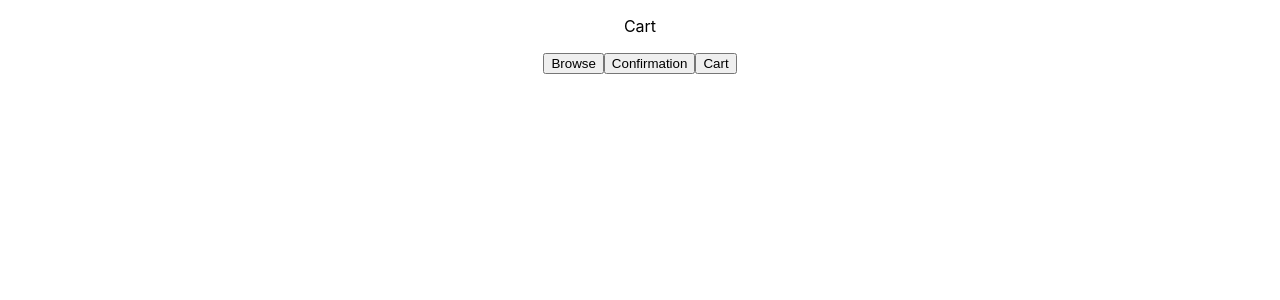
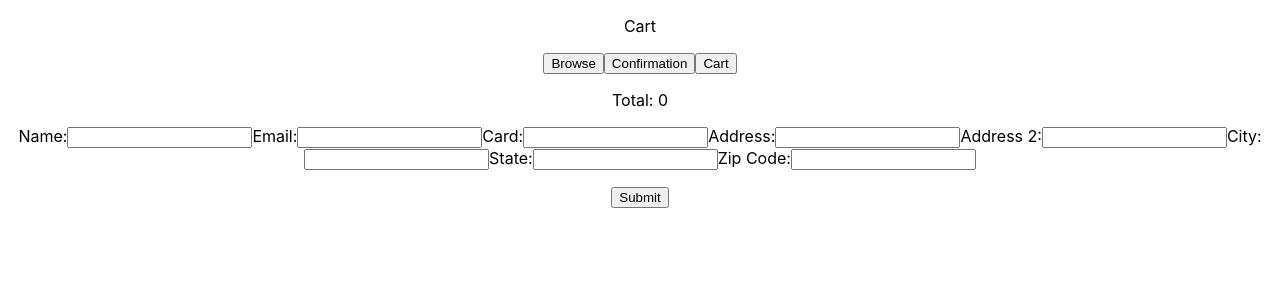
Before and after one commit to Ian-Halstead-Dev/309-Projects, a React (Create React App) app in the folder project-2/: page / in a window 1280 px wide. Both pictures are taken after a click on the button "Cart". Shown: the top 300 px of the page. Built offline with nearby package versions, Linux system fonts and the light colour scheme.

Commit message:
Fixed things

```diff
--- a/project-2/public/products.json
+++ b/project-2/public/products.json
@@ -5,63 +5,63 @@
           "id": 1,
           "name": "Tofu Bao",
           "image": "https://photo2.foodgawker.com/wp-content/uploads/2020/12/3673283.jpg",
-          "price": "250",
-          "description": "crispy, fried tofu bites mixed in a spicy, topped Sausage"
+          "price": "2.50",
+          "description": "Crispy, fried tofu bites mixed in a spicy, topped Sausage"
       },
       {
           "id": 2,
           "name": "Tacos De alambre",
           "image": "https://photo.foodgawker.com/wp-content/uploads/2020/10/3652339.jpg",
-          "price": "300",
-          "description": "chicken cooked with bacon, topped with Oaxaca cheese"
+          "price": "3.00",
+          "description": "Chicken cooked with bacon, topped with Oaxaca cheese"
       },
       {
           "id": 3,
           "name": "Tacos Al Pastor",
           "image": "https://photo2.foodgawker.com/wp-content/uploads/2020/11/3666680.jpg",
-          "price": "200",
-          "description": "warmth from spices and sweetness from pineapple"
+          "price": "2.00",
+          "description": "Warmth from spices and sweetness from pineapple"
       },
       {
           "id": 4,
           "name": "Chicken Bruschetta",
           "image": "https://photo.foodgawker.com/wp-content/uploads/2020/10/3655673.jpg",
-          "price": "500",
-          "description": "crunch, succulent juicy chicken and a glaze drizzle"
+          "price": "5.00",
+          "description": "Crunch, succulent juicy chicken and a glaze drizzle"
       },
       {
           "id": 5,
           "name": "Vegetarian Frito Pie",
           "image": "https://photo2.foodgawker.com/wp-content/uploads/2020/10/3650127.jpg",
-          "price": "350",
+          "price": "3.50",
           "description": "Kick off the week than with this Vegetarian Frito Pie"
       },
       {
           "id": 6,
           "name": "Kafta Kebabs",
           "image": "https://photo2.foodgawker.com/wp-content/uploads/2020/09/3647666.jpg",
-          "price": "200",
-          "description": "beautifully flavored with spices and fresh parsley"
+          "price": "2.00",
+          "description": "Beautifully flavored with spices and fresh parsley"
       },
       {
           "id": 7,
           "name": "Balik Ekmek",
           "image": "https://photo2.foodgawker.com/wp-content/uploads/2020/09/3642459.jpeg",
-          "price": "600",
-          "description": "BALIK EKMEK / ISTANBUL STREET FLAVOR, FISH SANDWICH"
+          "price": "6.00",
+          "description": "Istanbul street flavor, fish sandwich"
       },
       {
           "id": 8,
           "name": "Kielbasa Quesadillas",
           "image": "https://photo2.foodgawker.com/wp-content/uploads/2020/07/3625674.jpg",
-          "price": "500",
+          "price": "5.00",
           "description": "Sausage, peppers, and onions with a twist: Kielbasa Quesadillas"
       },
       {
           "id": 9,
           "name": "Ground Tacos",
           "image": "https://photo.foodgawker.com/wp-content/uploads/2020/08/3631018.jpg",
-          "price": "400",
+          "price": "4.00",
           "description": "Sandwiches have eggs, bacon, cheese, avocado, spinach, and tomato"
       }
   ]
--- a/project-2/src/App.js
+++ b/project-2/src/App.js
@@ -9,6 +9,29 @@ function App() {
   const [menu, setMenu] = useState([]);
   const [cart, setCart] = useState([]);
   const [currentPage, setCurrentPage] = useState("browse");
+
+  let userDataObj = {
+    name: "",
+    email: "",
+    card: "",
+    address: "",
+    address2: "",
+    city: "",
+    state: "",
+    zip: "",
+  };
+
+  const [userData, setUserData] = useState(userDataObj);
+
+  const [displayedUserData, setDisplayedUserData] = useState();
+
+  useEffect(() => {
+    let displayedUserDataJson = userData;
+    displayedUserDataJson.card = "X".repeat(12) + userData.card.slice(12);
+    setDisplayedUserData(displayedUserDataJson);
+  }, [userData]);
+
+  const [totalPrice, setTotalPrice] = useState(0);
 
   useEffect(() => {
     const fetchData = async () => {
@@ -39,10 +62,8 @@ function App() {
             cartState={[cart, setCart]}
             setCurrentPage={setCurrentPage}
             menuState={[menu, setMenu]}
+            totalPriceState={[totalPrice, setTotalPrice]}
           />
-          {cart.map((item, i) => (
-            <p key={i}>{item}</p>
-          ))}
         </>
       );
     } else if (currentPage.toLowerCase() == "cart") {
@@ -51,6 +72,7 @@ function App() {
           cartState={[cart, setCart]}
           menuState={[menu, setMenu]}
           setCurrentPage={setCurrentPage}
+          totalPriceState={[totalPrice, setTotalPrice]}
         ></Cart>
       );
     } else if (currentPage.toLowerCase() == "confirmation") {
@@ -58,6 +80,7 @@ function App() {
         <Confirmation
           cartState={[cart, setCart]}
           setCurrentPage={setCurrentPage}
+          totalPriceState={[totalPrice, setTotalPrice]}
         ></Confirmation>
       );
     }
--- a/project-2/src/Components/BrowseCard.js
+++ b/project-2/src/Components/BrowseCard.js
@@ -2,12 +2,16 @@ import React, { useState, useEffect } from "react";
 
 function BaseComponent(props) {
   const [cart, setCart] = props.cartState;
+  const [totalPrice, setTotalPrice] = props.totalPriceState;
 
   let product = props.product;
   let addElementToCart = () => {
     setCart((prevCart) => {
       let cartArr = [...prevCart];
       cartArr[product.id - 1] = cartArr[product.id - 1] + 1;
+      setTotalPrice(
+        (prevTotalPrice) => prevTotalPrice + parseFloat(props.product.price)
+      );
       return cartArr;
     });
   };
@@ -17,6 +21,9 @@ function BaseComponent(props) {
       let cartArr = [...prevCart];
       if (cartArr[product.id - 1] > 0) {
         cartArr[product.id - 1] = cartArr[product.id - 1] - 1;
+        setTotalPrice(
+          (prevTotalPrice) => prevTotalPrice - parseFloat(props.product.price)
+        );
         return cartArr;
       }
       return cartArr;
@@ -32,6 +39,7 @@ function BaseComponent(props) {
       <p>In Cart: {cart[product.id - 1]}</p>
       <button onClick={addElementToCart}>+1</button>
       <button onClick={removeElementFromCart}>-1</button>
+      <p>Price: {product.price}</p>
     </div>
   );
 }
--- a/project-2/src/Components/CartCard.js
+++ b/project-2/src/Components/CartCard.js
@@ -0,0 +1,17 @@
+import React, { useState } from "react";
+
+function CartCard(props) {
+  return (
+    <div>
+      <p>Item Image:</p>
+      <img src={props.product.image} alt="" />
+
+      <p>Title: {props.product.name}</p>
+
+      <p>Amount: {props.amount}</p>
+      <p>Price: {props.product.price}</p>
+    </div>
+  );
+}
+
+export default CartCard;
--- a/project-2/src/Pages/Browse.js
+++ b/project-2/src/Pages/Browse.js
@@ -6,8 +6,9 @@ function Browse(props) {
   const [menu, setMenu] = props.menuState;
 
   const [displayedMenu, setDisplayedMenu] = useState(menu);
+  const [totalPrice, setTotalPrice] = props.totalPriceState;
 
-  const [cart, setCart] = props.cartState;
+  // const [cart, setCart] = props.cartState;
 
   useEffect(() => {
     setDisplayedMenu(menu);
@@ -37,6 +38,7 @@ function Browse(props) {
           cartState={props.cartState}
           key={product.id}
           product={product}
+          totalPriceState={[totalPrice, setTotalPrice]}
         />
       ))}
     </div>
--- a/project-2/src/Pages/Cart.js
+++ b/project-2/src/Pages/Cart.js
@@ -1,16 +1,56 @@
-import React, { useState, useEffect } from "react";
+import React, { useState } from "react";
+import CartCard from "../Components/CartCard";
 
 function Cart(props) {
   const [cart, setCart] = props.cartState;
   const [menu, setMenu] = props.menuState;
 
-  let displayCart = () => {
-    const arr = Array(menu.length).fill(0);
-    for (let i = 0; i < cart.length; i++) {
-      arr[cart[i].id - 1]++;
+  const [name, setName] = useState("");
+  const [email, setEmail] = useState("");
+  const [card, setCard] = useState("");
+  const [address, setAddress] = useState("");
+  const [address2, setAddress2] = useState("");
+  const [city, setCity] = useState("");
+  const [state, setState] = useState("");
+  const [zip, setZip] = useState("");
+
+  const [errorText, setErrorText] = useState("");
+
+  const [totalPrice, setTotalPrice] = props.totalPriceState;
+
+  const submitForm = (e) => {
+    e.preventDefault();
+
+    if (!email.match(/^[\w\.-]+@([\w-]+\.)+[\w-]{2,4}$/)) {
+      setErrorText("Please enter a valid email address");
+      return;
+    }
+    if (!card.match(/^(?:\d{4}[-\s]?){3}\d{4}$/)) {
+      setErrorText("Please enter a valid card");
+      return;
     }
 
-    console.log(arr);
+    if (!zip.match(/^\d{5}$/)) {
+      setErrorText("Please enter a valid zip");
+      return;
+    }
+
+    if (name == "" || address == "" || city == "" || state == "") {
+      setErrorText("All data is required except for Address 2");
+      return;
+    }
+  };
+
+  const displayCart = () => {
+    let displayedJsx = [];
+    for (let i = 0; i < cart.length; i++) {
+      if (cart[i] !== 0) {
+        displayedJsx.push(
+          <CartCard product={menu[i]} amount={cart[i]} key={i} />
+        );
+      }
+    }
+    return displayedJsx;
   };
 
   return (
@@ -22,6 +62,109 @@ function Cart(props) {
       </button>
       <button onClick={() => props.setCurrentPage("Cart")}>Cart</button>
       {displayCart()}
+      <p>Total: {totalPrice}</p>
+
+      <div className="form">
+        <label>
+          Name:
+          <input
+            type="text"
+            value={name}
+            onChange={(e) => {
+              setName(e.target.value);
+              setErrorText("");
+            }}
+          />
+        </label>
+
+        <label>
+          Email:
+          <input
+            type="email"
+            value={email}
+            onChange={(e) => {
+              setEmail(e.target.value);
+              setErrorText("");
+            }}
+          />
+        </label>
+
+        <label>
+          Card:
+          <input
+            type="text"
+            value={card}
+            onChange={(e) => {
+              setCard(e.target.value);
+              setErrorText("");
+            }}
+          />
+        </label>
+
+        <label>
+          Address:
+          <input
+            type="text"
+            value={address}
+            onChange={(e) => {
+              setAddress(e.target.value);
+              setErrorText("");
+            }}
+          />
+        </label>
+
+        <label>
+          Address 2:
+          <input
+            type="text"
+            value={address2}
+            onChange={(e) => {
+              setAddress2(e.target.value);
+              setErrorText("");
+            }}
+          />
+        </label>
+
+        <label>
+          City:
+          <input
+            type="text"
+            value={city}
+            onChange={(e) => {
+              setCity(e.target.value);
+              setErrorText("");
+            }}
+          />
+        </label>
+
+        <label>
+          State:
+          <input
+            type="text"
+            value={state}
+            onChange={(e) => {
+              setState(e.target.value);
+              setErrorText("");
+            }}
+          />
+        </label>
+
+        <label>
+          Zip Code:
+          <input
+            type="text"
+            value={zip}
+            onChange={(e) => {
+              setZip(e.target.value);
+              setErrorText("");
+            }}
+          />
+        </label>
+
+        <p className="error">{errorText}</p>
+
+        <input type="submit" onClick={submitForm} />
+      </div>
     </div>
   );
 }
```
